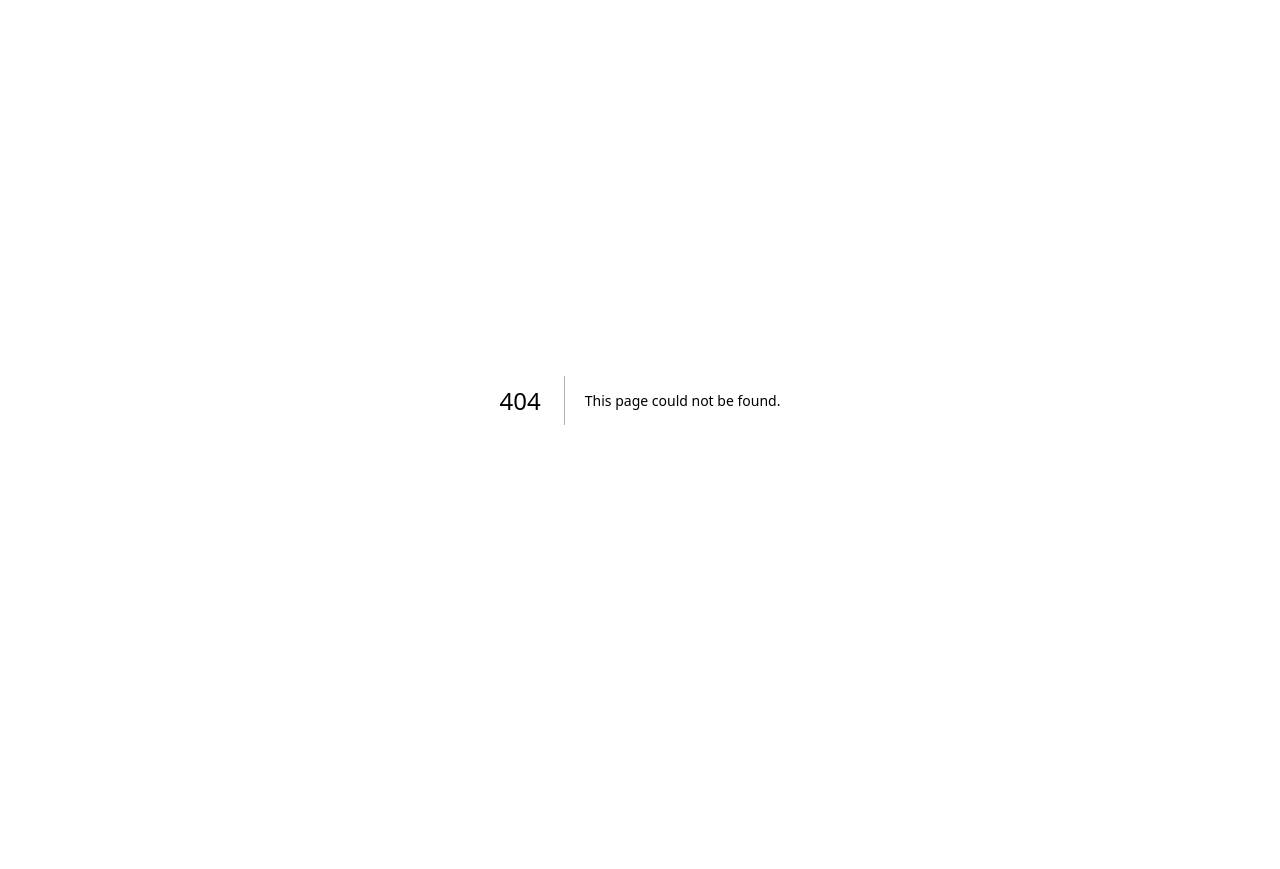
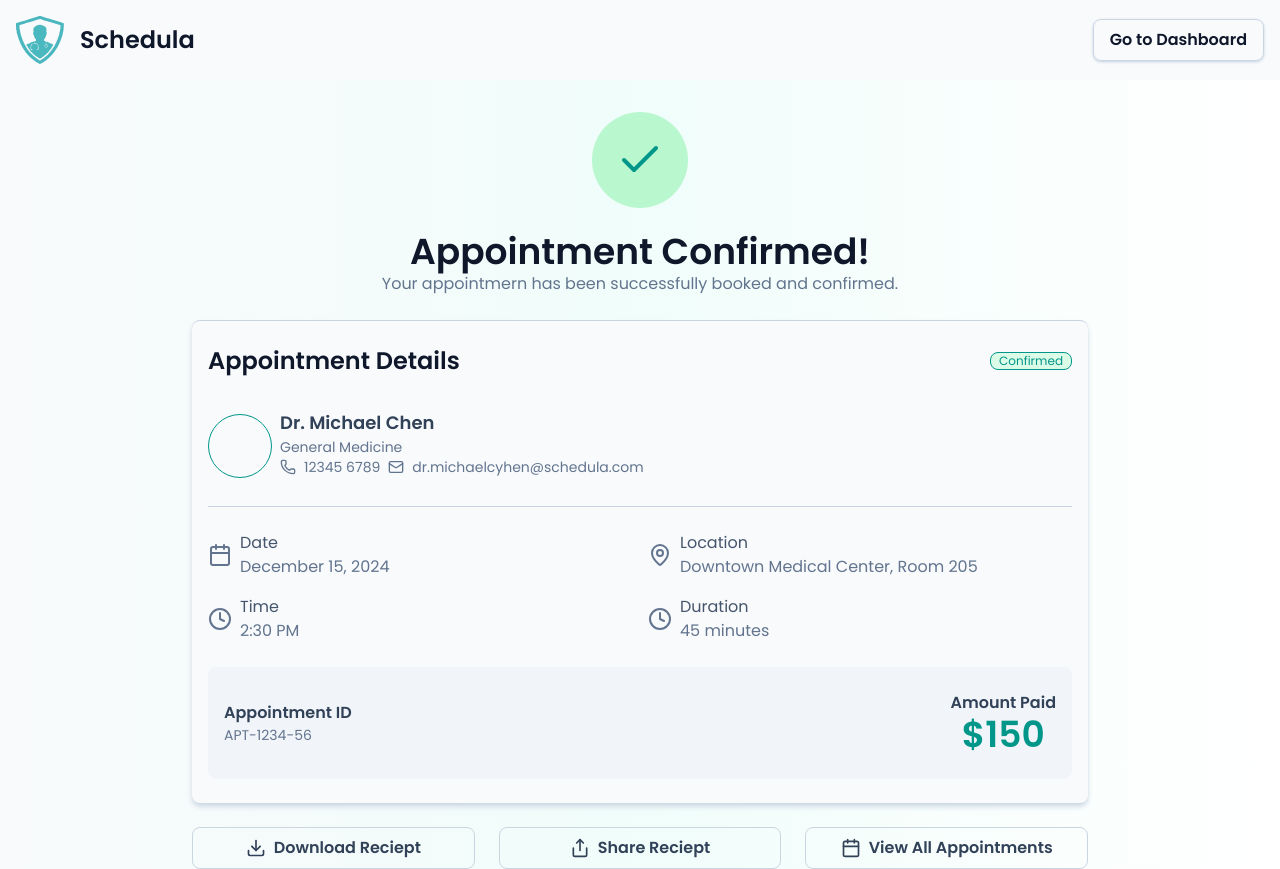
Before and after one commit to jai-prabhu/appointment, a Next.js app in the folder appointment/: page /dashboard/patient/confirmation in a window 1280 px wide. Before the commit this address had no page. Before the commit the page ends 800 px from the top, so only its background shows below. Built offline with nearby package versions, Linux system fonts and the light colour scheme.

Commit message:
confirmation page

```diff
--- /dev/null
+++ b/appointment/src/app/dashboard/patient/confirmation/animation.css
@@ -0,0 +1,13 @@
+@keyframes rotate {
+
+    0% {
+
+        transform: rotate(0deg);
+    }
+
+    100% {
+
+        transform: rotate(360deg);
+    }
+
+}
--- /dev/null
+++ b/appointment/src/app/dashboard/patient/confirmation/page.tsx
@@ -0,0 +1,171 @@
+/* eslint-disable @next/next/no-img-element */
+"use client";
+
+import { useEffect, useState } from "react";
+import { CheckIcon, PhoneIcon, MailIcon, CalendarIcon, MapPinIcon, ClockIcon, DownloadIcon, ShareIcon } from "lucide-react";
+import { CardHolder, CardHeader, CardContent } from "@/components/card";
+import { Avatar } from "@/components/avatar";
+import "./animation.css";
+
+export default function Confirmation () {
+
+    const [isLoading, setIsLoading] = useState<boolean>(true);
+
+    useEffect(() => {
+
+        const timer = setTimeout(
+            () => {
+
+                setIsLoading(false);
+            }, 3000
+        )
+
+        return () => { clearTimeout(timer) };
+    }, []);
+
+    return (
+        <div className="max-w-screen w-full" style={{fontFamily: "var(--font-poppins)"}}>
+
+            {isLoading && (
+
+                <div className="min-h-screen min-w-screen flex flex-col gap-8 text-center justify-center items-center bg-slate-50">
+                    <div
+                    style={{
+                        animation: "rotate 2s linear infinite"
+                    }}
+                    className="w-24 h-24 border-l-transparent border-6 rounded-full border-teal-600 rotate"></div>
+                    <h1 className="text-slate-900 font-semibold text-2xl">Processing Payments...
+                        <p className="text-slate-500 text-lg font-normal">Please wait, while we are confirming your appointment</p>
+                    </h1>
+                </div>
+            )}
+
+            <header className="sticky top-0 w-full bg-slate-50 p-4">
+                <div className="container mx-auto">
+                    <div className="flex justify-between w-full items-center">
+                        <div className="flex gap-4 items-center">
+                            <img
+                            src="/logo.svg"
+                            alt="logo"
+                            className="w-12 h-12"/>
+
+                            <h3 className="text-slate-900 text-2xl font-bold">Schedula</h3>
+                        </div>
+
+                        <a
+                        href=""
+                        className="text-slate-900 font-semibold border border-slate-300 px-4
+                        py-2 rounded-lg shadow-sm shadow-slate-300 hover:bg-slate-100 hover:scale-105 transition-all duration-500">
+                            Go to Dashboard
+                        </a>
+                    </div>
+                </div>
+            </header>
+
+            <main className="w-full bg-gradient-to-r from-slate-50 via-teal-50 to-white pt-8">
+                <div className="container mx-auto max-w-4xl">
+                    <div className="flex flex-col justify-center items-center gap-6 w-full">
+                        <div className="flex w-24 h-24 bg-green-200 items-center justify-center rounded-full">
+                            <CheckIcon className="text-teal-600 w-12 h-12"/>
+                        </div>
+
+                        <h1 className="text-slate-900 text-center w-full text-4xl font-bold">
+                            Appointment Confirmed!
+
+                            <p className="text-base font-normal text-slate-500">Your appointmern has been successfully booked and confirmed.</p>
+                        </h1>
+
+                        <CardHolder className="px-4 py-6 rounded-lg bg-slate-50">
+                            <CardHeader className="flex justify-between items-center">
+                                <h1 className="text-slate-900 font-bold text-2xl">Appointment Details</h1>
+                                <p className="text-teal-600 bg-green-100 border px-2 text-xs rounded-lg border-teal-600">Confirmed</p>
+                            </CardHeader>
+                            <CardContent className="flex flex-col gap-6 items-center justify-center pt-4">
+                                <div className="flex items-center justify-start w-full gap-2 border-b pb-6 border-slate-300">
+                                    <Avatar src="/doc.png" size="16"/>
+
+                                    <div className="">
+                                        <h3 className="text-slate-700 font-semibold text-lg">Dr. Michael Chen</h3>
+
+                                        <p className="text-slate-500 text-sm">General Medicine</p>
+
+                                        <p className="inline-flex gap-2 items-center justify-cente text-slate-500 text-sm">
+                                            <PhoneIcon className="w-4 h-4"/> 12345 6789
+                                            <MailIcon className="w-4 h-4"/> dr.michaelcyhen@schedula.com
+                                        </p>
+                                    </div>
+                                </div>
+
+                                <div className="grid grid-cols-2 w-full gap-4">
+                                    <div className="flex gap-2 items-center justify-start w-full">
+                                        <CalendarIcon className="text-slate-500"/>
+                                        <h5 className="text-slate-600">
+                                            Date
+
+                                            <p className="text-slate-500">December 15, 2024</p>
+                                        </h5>
+                                    </div>
+
+                                    <div className="flex gap-2 items-center justify-start w-full">
+                                        <MapPinIcon className="text-slate-500"/>
+                                        <h5 className="text-slate-600">
+                                            Location
+
+                                            <p className="text-slate-500">Downtown Medical Center, Room 205</p>
+                                        </h5>
+                                    </div>
+
+                                    <div className="flex gap-2 items-center justify-start w-full">
+                                        <ClockIcon className="text-slate-500"/>
+                                        <h5 className="text-slate-600">
+                                            Time
+
+                                            <p className="text-slate-500">2:30 PM</p>
+                                        </h5>
+                                    </div>
+
+                                    <div className="flex gap-2 items-center justify-start w-full">
+                                        <ClockIcon className="text-slate-500"/>
+                                        <h5 className="text-slate-600">
+                                            Duration
+
+                                            <p className="text-slate-500">45 minutes</p>
+                                        </h5>
+                                    </div>
+                                </div>
+
+                                <div className="flex w-full justify-between items-center px-4 py-6 bg-slate-100 rounded-lg">
+                                    <h1 className="text-slate-700 font-semibold">
+                                        Appointment ID
+                                        <p className="text-sm font-normal text-slate-500">APT-1234-56</p>
+                                    </h1>
+
+                                    <h1 className="text-slate-700 font-semibold ">Amount Paid
+                                        <p className="text-4xl text-teal-600 font-bold text-center">$150</p>
+                                    </h1>
+                                </div>
+                            </CardContent>
+                        </CardHolder>
+
+                        <div className="grid grid-cols-3 gap-6 items-center justify-center w-full">
+                            <button className="inline-flex gap-2 items-center justify-center font-semibold text-slate-700 px-4 py-2 rounded-lg border border-slate-300
+                            hover:bg-slate-100 hover:scale-105 transition-all duration-300 cursor-pointer">
+                                <DownloadIcon className="w-5 h-5"/> Download Reciept
+                            </button>
+
+                            <button className="inline-flex gap-2 items-center justify-center font-semibold text-slate-700 px-4 py-2 rounded-lg border border-slate-300
+                            hover:bg-slate-100 hover:scale-105 transition-all duration-300 cursor-pointer">
+                                <ShareIcon className="w-5 h-5"/> Share Reciept
+                            </button>
+
+                            <button className="inline-flex gap-2 items-center justify-center font-semibold text-slate-700 px-4 py-2 rounded-lg border border-slate-300
+                            hover:bg-slate-100 hover:scale-105 transition-all duration-300 cursor-pointer">
+                                <CalendarIcon className="w-5 h-5"/> View All Appointments
+                            </button>
+                        </div>
+                    </div>
+                </div>
+            </main>
+        </div>
+    )
+}
```
